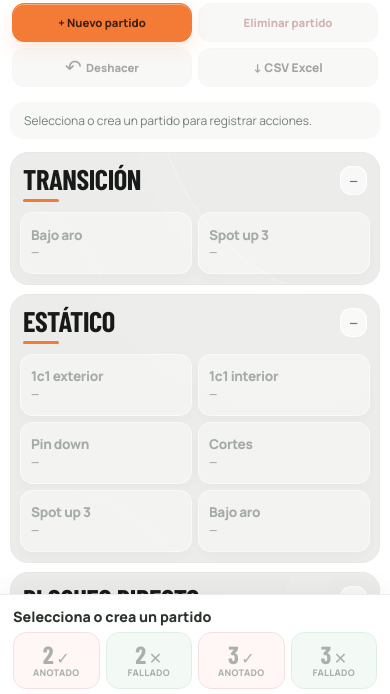
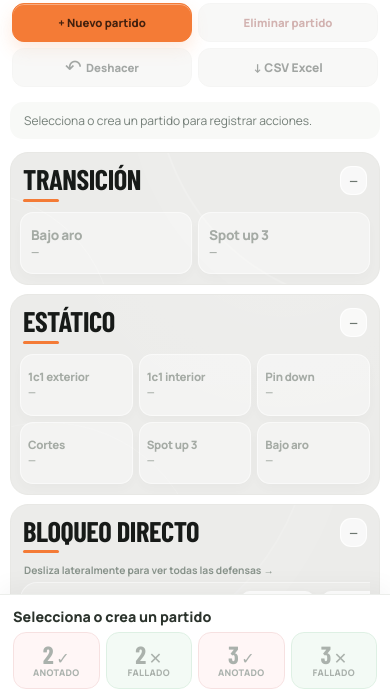
Before and after one commit to itsasnehezkuntza/registro_defensas_baloncesto, a plain HTML site: page index.html in a window 390 px wide. Shown: the part 124-818 px from the top of the page. Drawn offline with nearby package versions, Linux system fonts and the light colour scheme; a web font is replaced by a local one.

Commit message:
design: display static actions in 2 rows by 3 columns

```diff
--- a/premium.css
+++ b/premium.css
@@ -500,3 +500,15 @@ html,body{width:100%;min-height:100%;background:#fff}
   .action-btn,.transition-list .action-btn{min-height:62px}
   .result-btn{min-height:57px}
 }
+
+/* Estático: 2 filas × 3 columnas para reducir la altura del panel. */
+.static-list{grid-template-columns:repeat(3,minmax(0,1fr))}
+@media(max-width:760px){
+  .static-list{grid-template-columns:repeat(3,minmax(0,1fr))}
+  .static-list .action-btn{padding:8px 7px}
+  .static-list .action-name{font-size:clamp(.72rem,2.6vw,.9rem)}
+  .static-list .action-score{font-size:.64rem}
+}
+@media(max-width:360px){
+  .static-list{grid-template-columns:repeat(2,minmax(0,1fr))}
+}
```
